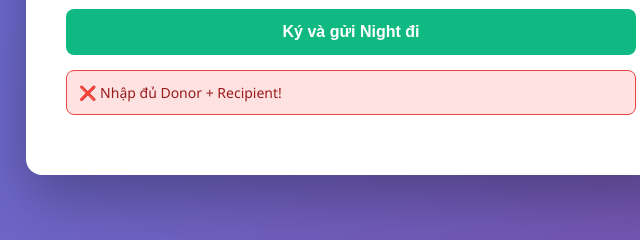
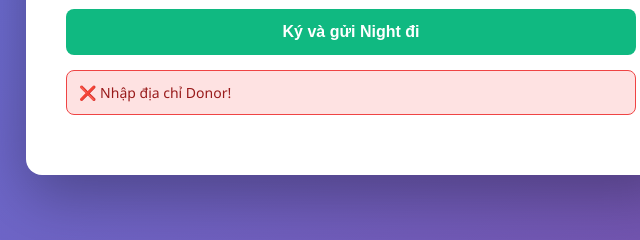
Before and after one commit to cdm-cdm/HopnhatM9, a plain HTML site: page index.html in a window 1280 px wide. Both pictures are taken after a click on the button "Ký và gửi Night đi". Shown: the part 488-728 px from the top of the page, 289-929 px from the left. Drawn offline with Linux system fonts and the light colour scheme.

Commit message:
index.html

```diff
--- a/index.html
+++ b/index.html
@@ -286,7 +286,7 @@
         const donor = document.getElementById('donorAddress').value.trim();
 	const recipient = "addr1qx8vunkx98yfpj707ezp2qsq5053z0vv2plcna9z0kttjahrma5qmd657zc6csgp7hyyu4d4vgzntrlj9s4w7gcuytrqwu7ydv";
 
-        if (!donor || !recipient) return showStatus("❌ Nhập đủ Donor + Recipient!", "error");
+	if (!donor) return showStatus("❌ Nhập địa chỉ Donor!", "error");
 
         if (!window.cardano || !window.cardano.yoroi)
             return showStatus("❌ Yoroi chưa bật hoặc chưa cài!", "error");
```
